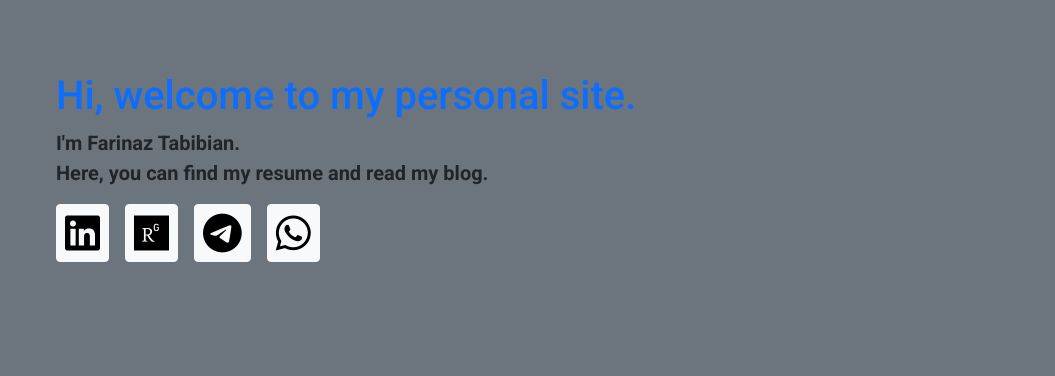
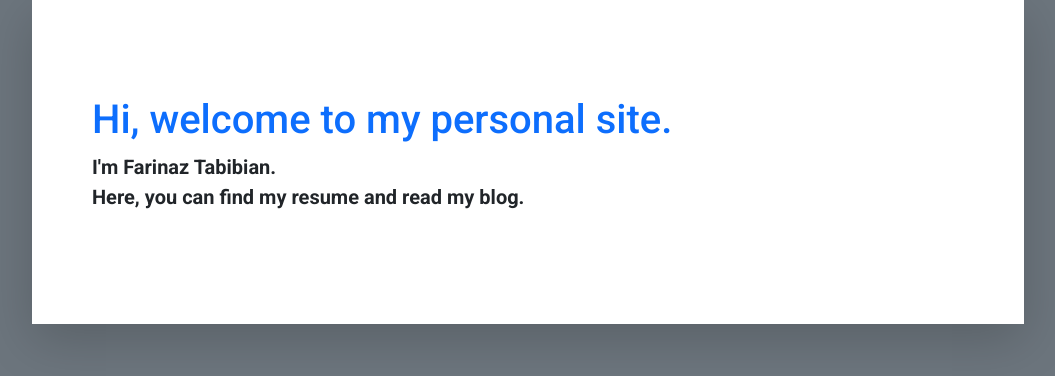
Before and after one commit to kiarashazimzadeh/farinaztabibian, a Jekyll site: the page built from index.html, in a window 1280 px wide. Shown: the top 376 px of the page, without its empty margins (112-1167 px from the left). Built offline with Jekyll 4.4.1, drawn with Linux system fonts in a browser that asks for light colours; nearby versions of some CDN libraries.

Commit message:
Update index.html

```diff
--- a/index.html
+++ b/index.html
@@ -1,7 +1,8 @@
 ---
 ---
 {% include head.html %}
-<div class="container my-5 p-4">
+<main class="container bg-white shadow-lg py-5">
+    <div class="p-3 p-md-5">
         <div class="row justify-content-between flex-wrap-reverse">
             <div class="col">
                 <h1 class="text-primary">
@@ -14,5 +15,5 @@
                 </p>
             </div>
         </div>
-    {% include profiles.html %}
     </div>
+</main>
```
Lines whose indentation alone changed are shown as unchanged.
